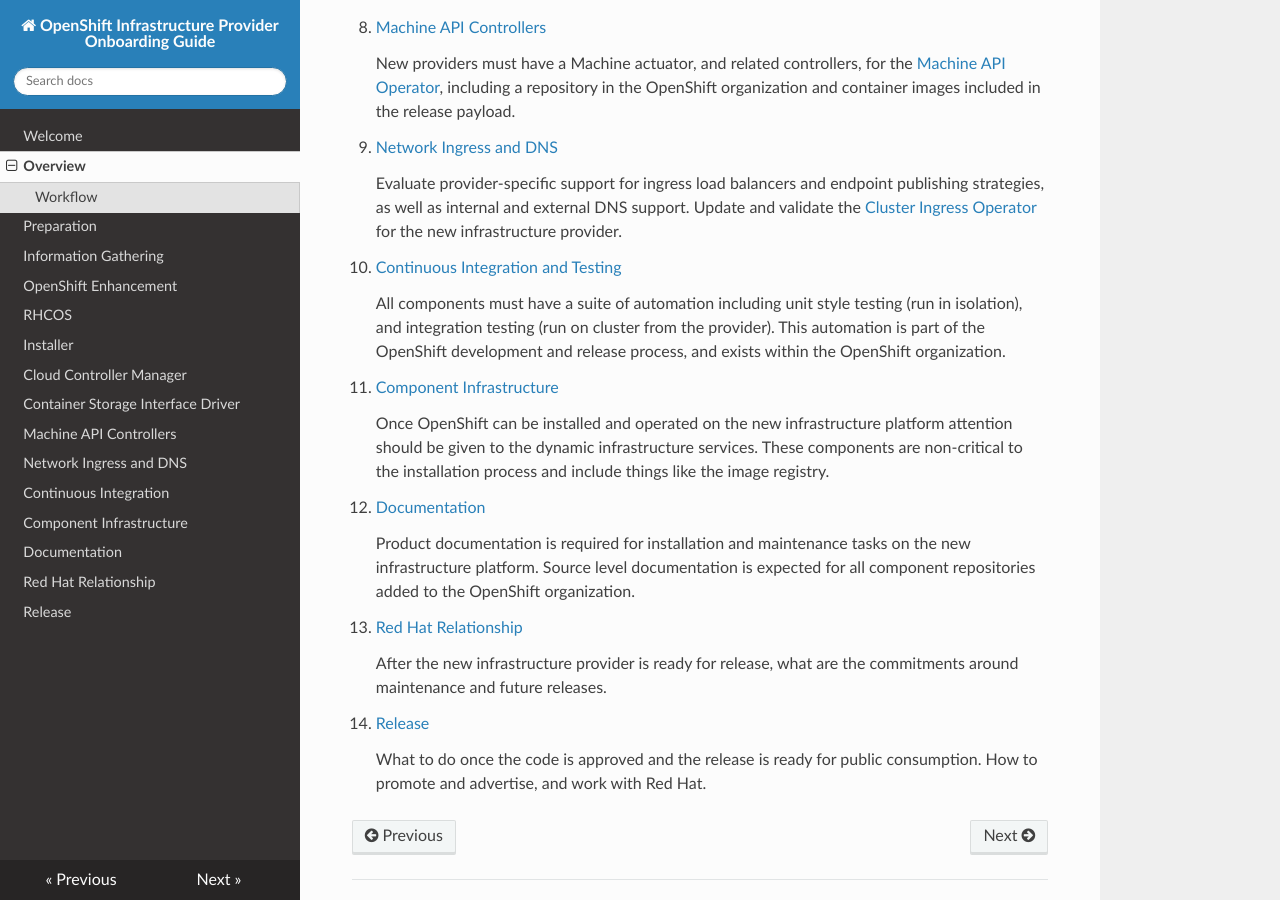
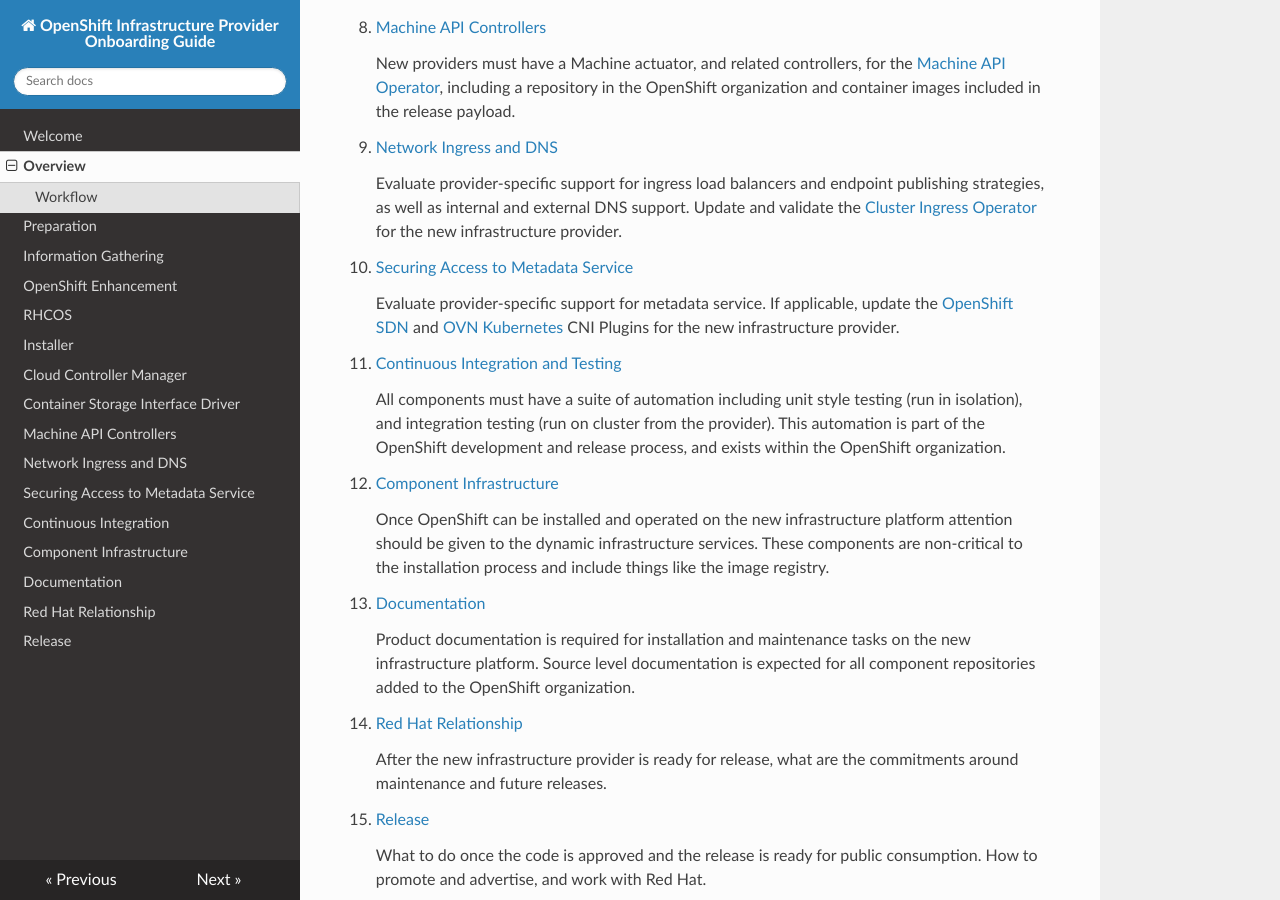
Before and after one commit to elmiko/ocp-infrastructure-provider-onboarding-guide, an MkDocs documentation site: the page built from docs/overview.md, in a window 1280 px wide and 900 px high, scrolled down 1016 px. Built offline with MkDocs 1.6.1, drawn with Linux system fonts in a browser that asks for light colours; nearby versions of some CDN libraries.

Commit message:
Add documentation for onboarding a provider with metadata service
This commit enhances the onboarding guide with necessary information
to secure a infrastructure provider's metadata service.

Signed-off-by: Aniket Bhat <anbhat@redhat.com>

```diff
--- a/docs/overview.md
+++ b/docs/overview.md
@@ -65,6 +65,14 @@
     [Cluster Ingress Operator](https://github.com/openshift/cluster-ingress-operator)
     for the new infrastructure provider.
 
+1. [Securing Access to Metadata Service](../networking-metadata-service)
+
+    Evaluate provider-specific support for metadata service.
+	If applicable, update the
+    [OpenShift SDN](https://github.com/openshift/sdn) and
+	[OVN Kubernetes](https://github.com/openshift/ovn-kubernetes) CNI Plugins
+    for the new infrastructure provider.
+
 1. [Continuous Integration and Testing](../continuous-integration-and-testing)
 
     All components must have a suite of automation including unit style testing
--- a/mkdocs.yml
+++ b/mkdocs.yml
@@ -16,6 +16,7 @@
   - 'Container Storage Interface Driver': 'container-storage-interface-driver/index.md'
   - 'Machine API Controllers': 'machine-api-controllers/index.md'
   - 'Network Ingress and DNS': 'network-ingress-dns/index.md'
+  - 'Securing Access to Metadata Service': 'networking-metadata-service/index.md'
   - 'Continuous Integration': 'continuous-integration-and-testing/index.md'
   - 'Component Infrastructure': 'component-infrastructure/index.md'
   - 'Documentation': 'documentation/index.md'
```
Also changed, not shown: docs/information-gathering/index.md (+1 -0 lines), docs/networking-metadata-service/index.md (added, +22 -0 lines).
